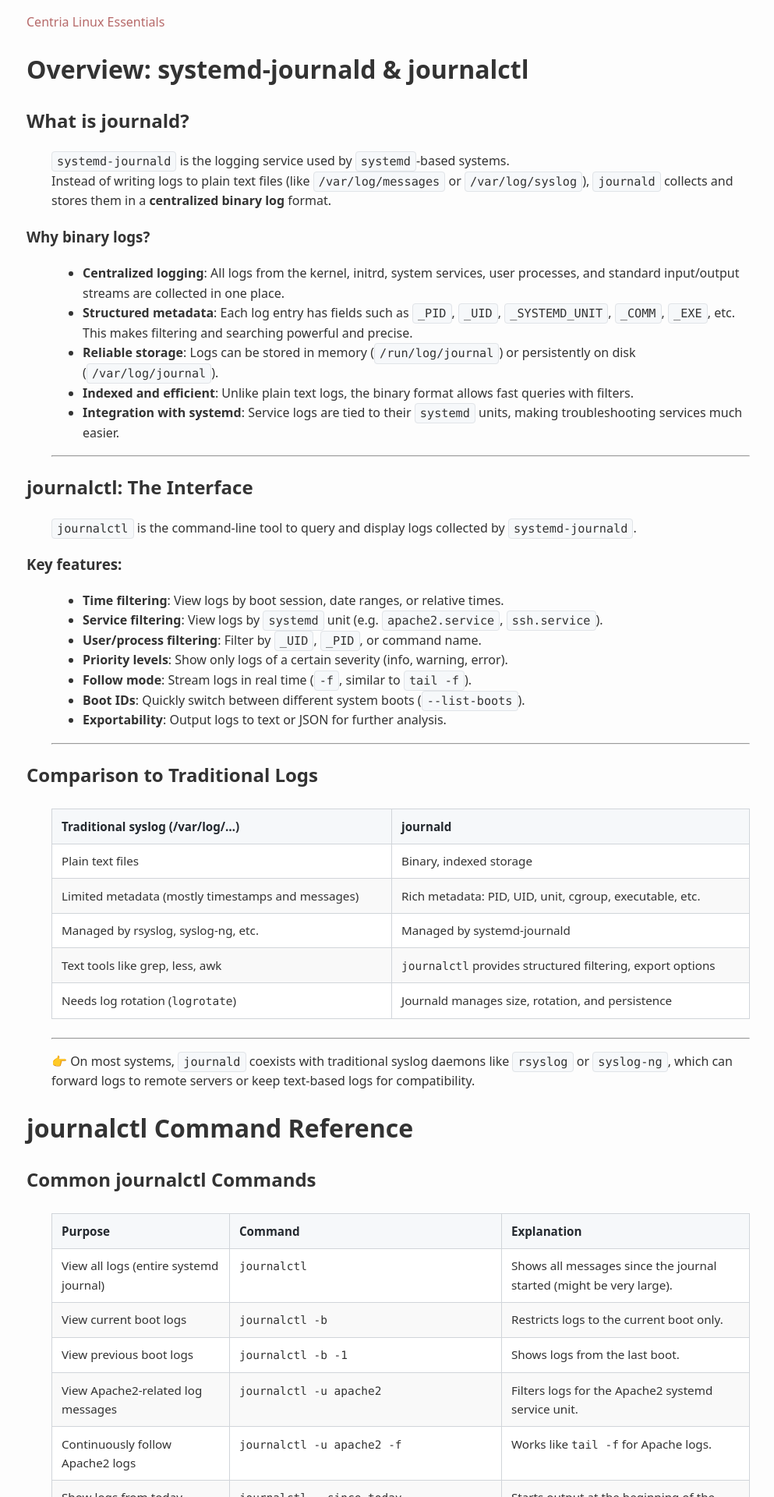
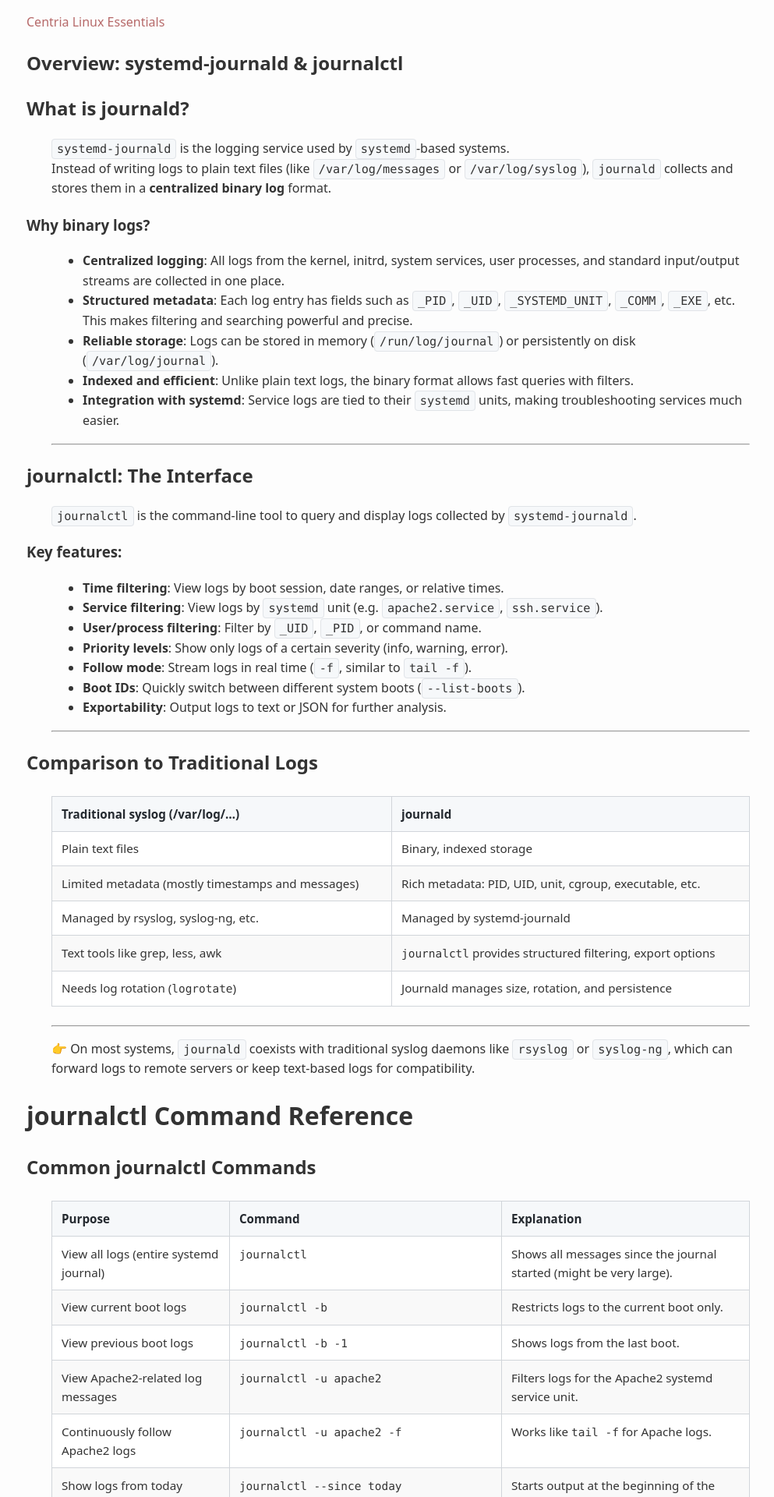
Before and after one commit to averkoc/lx, a Jekyll site: the page built from docs/journalctl.md, in a window 1280 px wide. Shown: the top 1920 px of the page at 78% size, without its empty margins (126-1119 px from the left). Built offline with Jekyll 4.4.1, drawn with Linux system fonts in a browser that asks for light colours.

```diff
--- a/docs/journalctl.md
+++ b/docs/journalctl.md
@@ -5,7 +5,7 @@ layout: default
 
 
 
-# Overview: systemd-journald & journalctl
+## Overview: systemd-journald & journalctl
 
 ## What is journald?
 `systemd-journald` is the logging service used by `systemd`-based systems.
```
